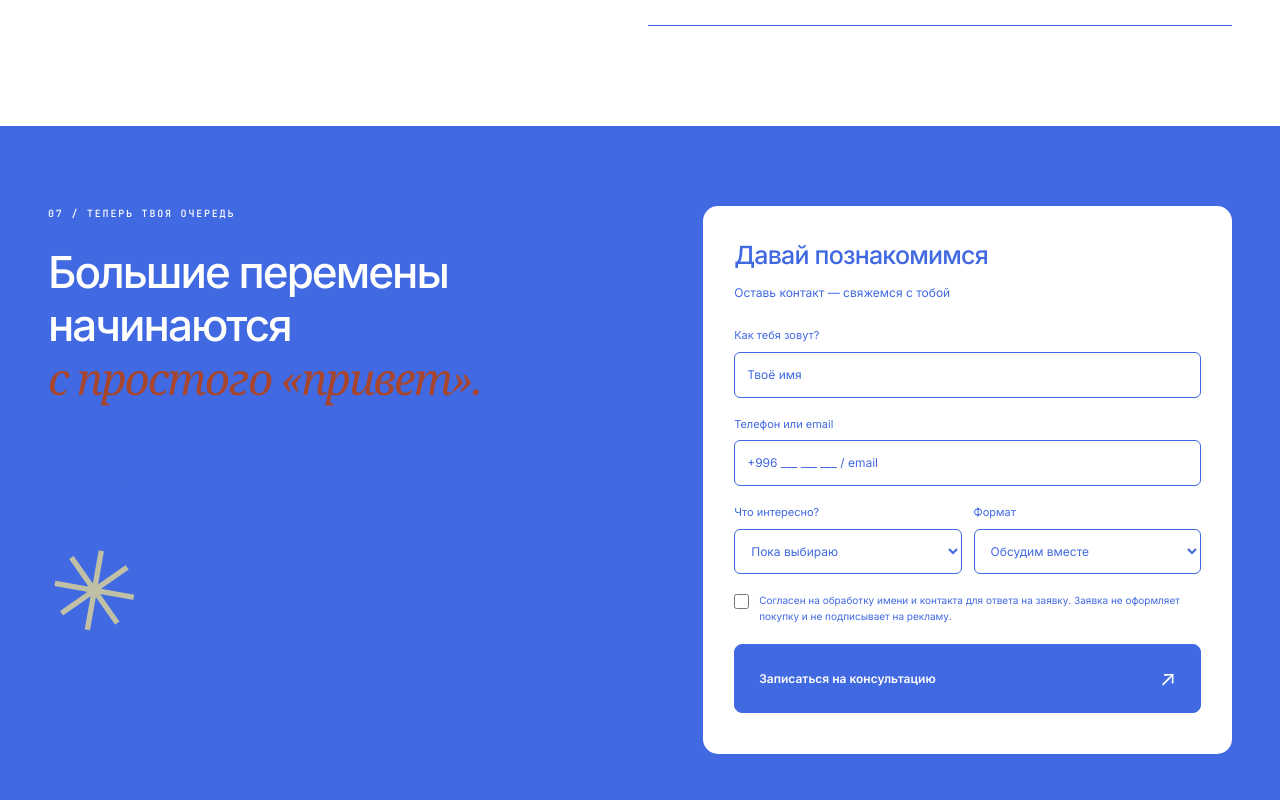
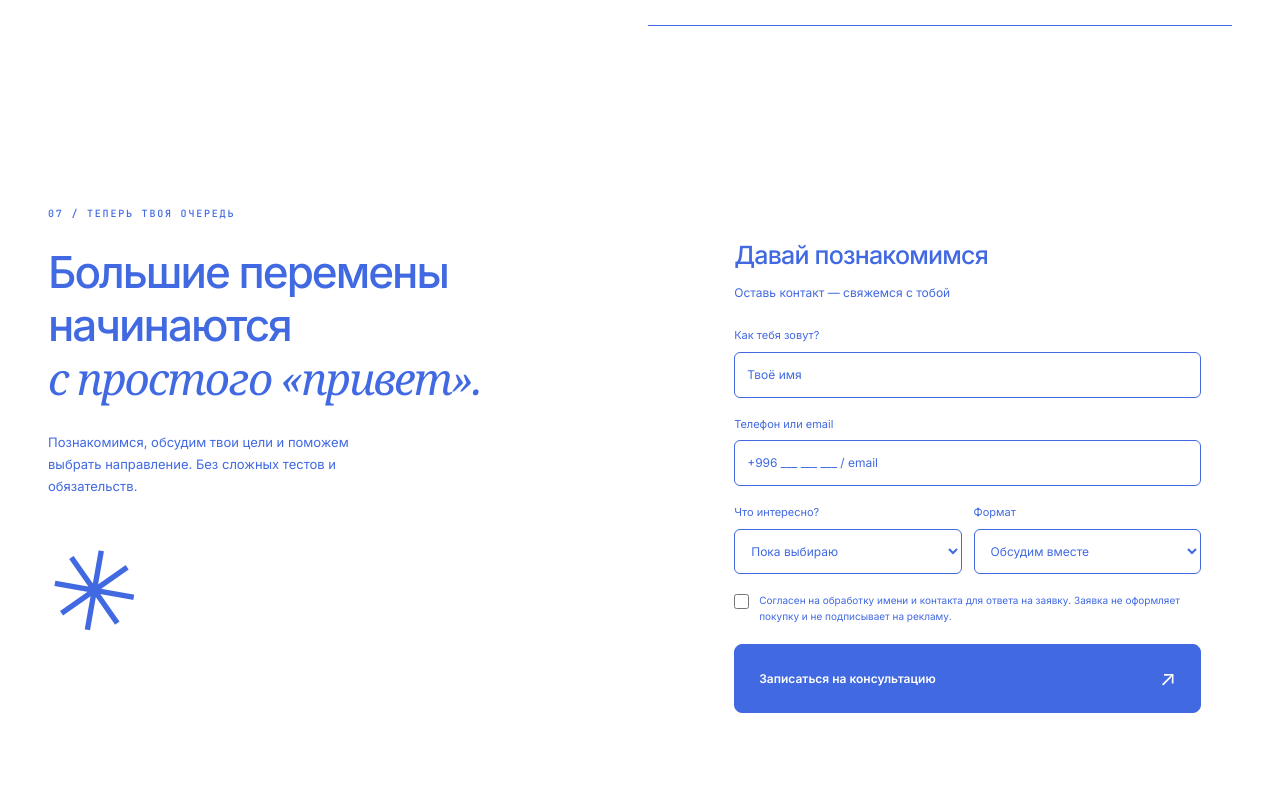
Before and after one commit to ashirus1719-ai/Okurmen-project, a Next.js app: page / in a window 1280 px wide. Shown: the part 5920-6720 px from the top of the page. Built offline with nearby package versions, Linux system fonts and the light colour scheme.

Commit message:
Fix light consultation section styling

```diff
--- a/app/globals.css
+++ b/app/globals.css
@@ -3065,6 +3065,17 @@ html[data-theme="dark"] .consultation-section .consultation-grid > div > p {
 html[data-theme="dark"] .consultation-star {
   color: var(--muted) !important;
 }
+html:not([data-theme="dark"]) .consultation-section {
+  background: var(--background) !important;
+  color: var(--foreground) !important;
+}
+html:not([data-theme="dark"]) .consultation-section h2 .serif-accent {
+  color: var(--accent) !important;
+}
+html:not([data-theme="dark"]) .consultation-section .consultation-grid > div > p,
+html:not([data-theme="dark"]) .consultation-star {
+  color: var(--muted) !important;
+}
 body {
   background: var(--background) !important;
   color: var(--foreground) !important;
```
